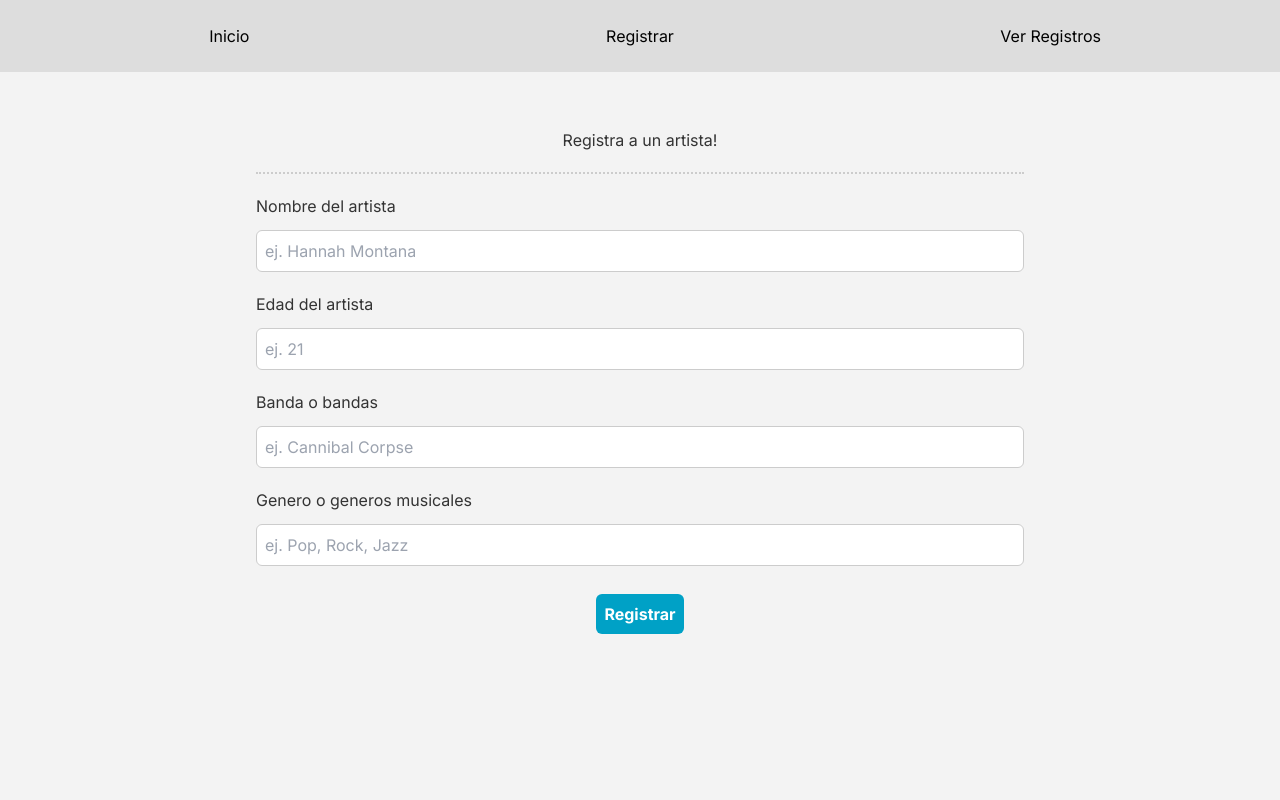
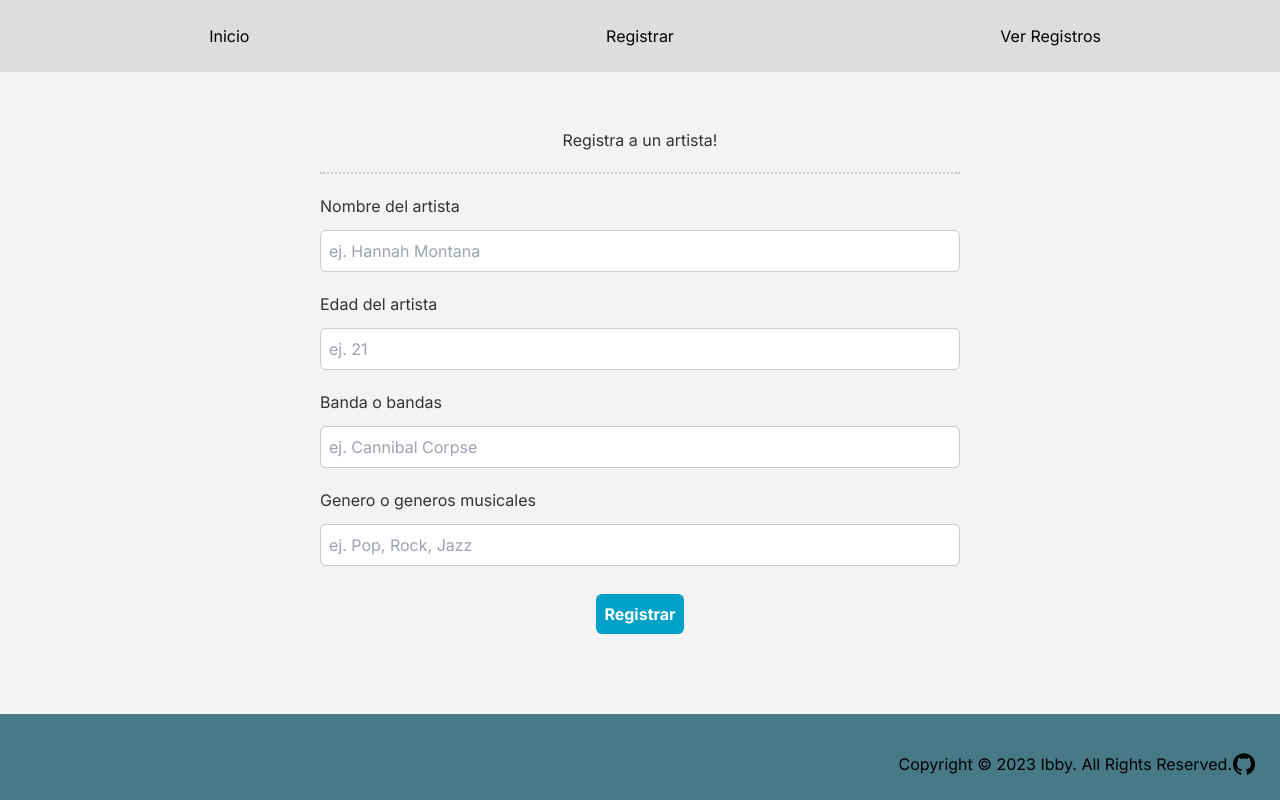
Before and after one commit to JulioMRosas/artistas, a Next.js app: page /register in a window 1280 px wide. Built offline with nearby package versions, Linux system fonts and the light colour scheme.

Commit message:
se añadio un footer

```diff
--- a/src/app/layout.js
+++ b/src/app/layout.js
@@ -1,6 +1,7 @@
-import { Inter } from 'next/font/google'
-import './globals.css'
-import Header from '@/components/Header'
+import { Inter } from 'next/font/google';
+import './globals.css';
+import Header from '@/components/Header';
+import Footer from '@/components/Footer';
 
 const inter = Inter({ subsets: ['latin'] })
 
@@ -12,9 +13,10 @@ export const metadata = {
 export default function RootLayout({ children }) {
   return (
     <html lang="en">
-      <body className={`bg-[#f3f3f3] ${inter.className}`}>
+      <body className={`${inter.className} flex flex-col h-screen bg-[#f3f3f3]`}>
         <Header/>
         {children}
+        <Footer/>
       </body>
     </html>
   )
--- /dev/null
+++ b/src/components/Footer.jsx
@@ -0,0 +1,15 @@
+"use client";
+import React from 'react';
+import Link from 'next/link';
+import GitHubIcon from '@mui/icons-material/GitHub';
+
+const Footer = () => {
+  return (
+    <footer className='flex flex-1 justify-end items-end p-6 bg-[#477987]'>
+        <div>Copyright © 2023 Ibby. All Rights Reserved.</div>
+        <Link href={"https://github.com/JulioMRosas"}><GitHubIcon/></Link>
+    </footer>
+  )
+}
+
+export default Footer;
--- a/src/components/Form.jsx
+++ b/src/components/Form.jsx
@@ -29,7 +29,7 @@ const Form = () => {
   }
 
   return <>
-    <form className='w-[50%] min-w-[60%] mt-14 space-y-5'>
+    <form className='w-[50%] mt-14 mb-20 space-y-5'>
       <h2 className='text-center text-[#333]'>Registra a un artista!</h2>
       <div className='border-dotted border-b-2 border-[#ccc]'></div>
       <div className='flex flex-col space-y-3'>
```
